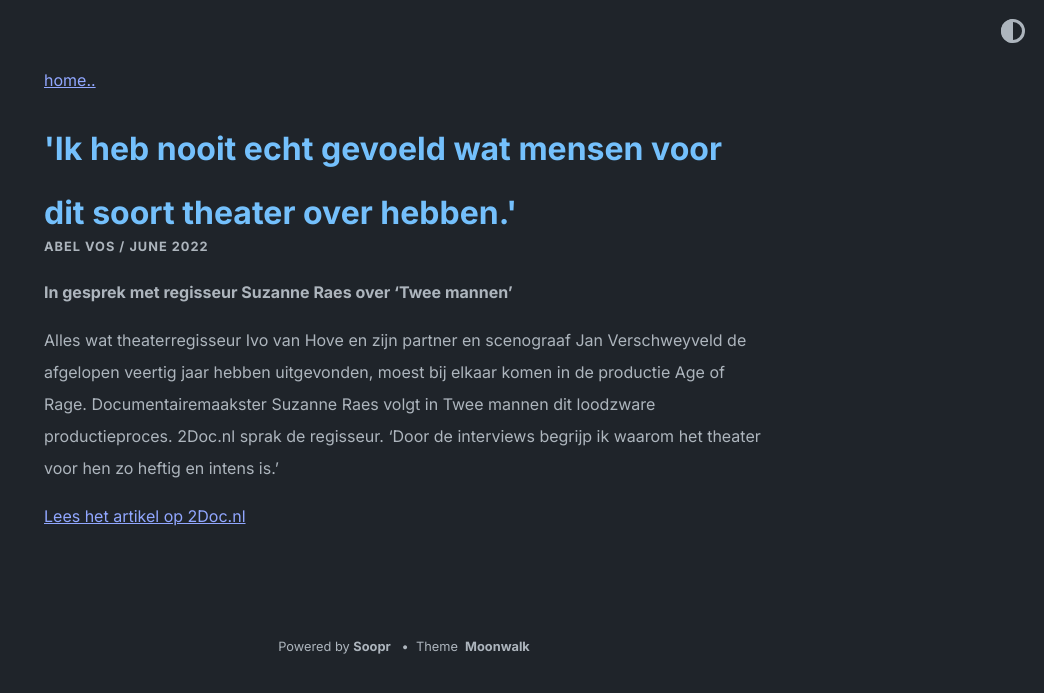
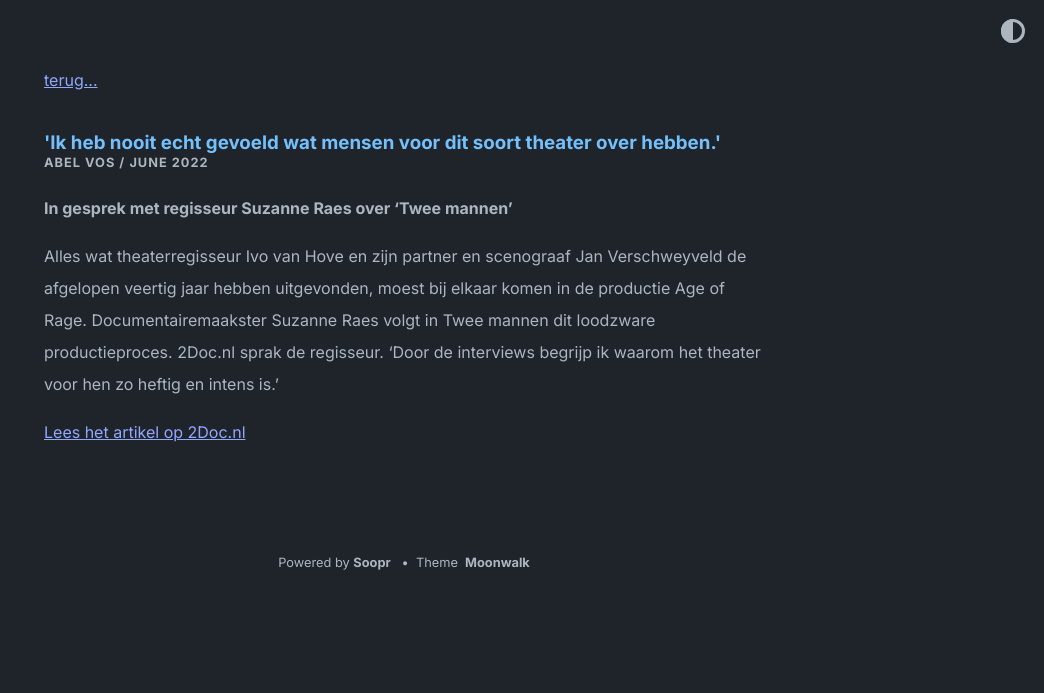
Before and after one commit to abhinavs/moonwalk, a Jekyll site: the page built from _posts/2022-06-19-raes.md, in a window 1280 px wide. Shown: the top 693 px of the page, without its empty margins (236-1280 px from the left). Built offline with Jekyll 4.4.1, drawn with Linux system fonts in a browser that asks for light colours.

Commit message:
nieuwe versie

```diff
--- a/404.html
+++ b/404.html
@@ -20,6 +20,6 @@ layout: post
 <div class="container">
   <h1>404</h1>
 
-  <p><strong>Page not found :(</strong></p>
-  <p>The requested page could not be found.</p>
+  <p><strong>Helaas :(</strong></p>
+  <p>Deze pagina bestaat niet.</p>
 </div>
--- a/_config.yml
+++ b/_config.yml
@@ -1,7 +1,7 @@
 title: Abel Vos
 author: Abel Vos
 url: http://abelvos.github.io/ # root address of the site
-description: redacteur bij 2Doc.nl
+description: Redacteur bij 2Doc.nl
 permalink: /:slug
 
 favicon: "./logo.png" # relative path to site's favicon
@@ -16,8 +16,8 @@ remote_theme: abhinavs/moonwalk
 theme_config:
   appearance: "dark" # can be "light", "dark" or "auto"
   appearance_toggle: true # if appearance can be switched by user
-  back_home_text: "home.." # customize text for homepage link in post layout
-  date_format: "%Y-%m-%d" # customize how date is formatted
+  back_home_text: "terug..." # customize text for homepage link in post layout
+  date_format: "%d-%m-%y" # customize how date is formatted
   show_description: false # show blog description
   show_navbar: true # show horizontal navbar
   show_footer: true # show footer links in home page,add in _data/home.yml
@@ -27,7 +27,7 @@ theme_config:
   show_blog: true # show blog posts added in _posts
   show_old_projects: false # show old projects as cards, add in _data/home.yml
   show_misc_list: false # show generic vertical list for misc details, add _data/home.yml
-  show_reading_time: true # show number of words and reading time in the blog posts
+  show_reading_time: false # show number of words and reading time in the blog posts
   # options for "home" page
   home:
     title_projects: Portfolio
--- a/_data/home.yml
+++ b/_data/home.yml
@@ -2,7 +2,7 @@ navbar_entries:
   - title: Over
     url: about
 
-  - title: artikelen
+  - title: Artikelen
     url: blog
 
 project_entries:
--- a/_includes/date_and_social_share.html
+++ b/_includes/date_and_social_share.html
@@ -7,10 +7,6 @@
   {% endif %}
 </p>
 
-<div class="soopr-btn"
-   data-twitter="SooprCo"
->
-</div>
 
 {% if site.theme_config.show_reading_time == true %}
 <p class="post-date text-bold">
--- a/_layouts/blog.html
+++ b/_layouts/blog.html
@@ -4,7 +4,7 @@ layout: default
 <a href="{{ "/" | relative_url }}">{{ site.theme_config.back_home_text }}</a>
 
 <header>
-  <h1>{{ site.title }}</h1>
+  <h3>{{ site.title }}</h3>
 </header>
 
 {% include post_list.html %}
--- a/_layouts/post.html
+++ b/_layouts/post.html
@@ -3,6 +3,6 @@ layout: default
 ---
 
 <a href="{{ "/" | relative_url }}">{{ site.theme_config.back_home_text }}</a>
-<h1 class="post-title">{{ page.title }}</h1>
+<h3 class="post-title">{{ page.title }}</h3>
 {% include date_and_social_share.html %}
 {{ content }}
```
Also changed, not shown: moonwalk_on_windows.md (deleted, +0 -9 lines), .github/FUNDING.yml.
